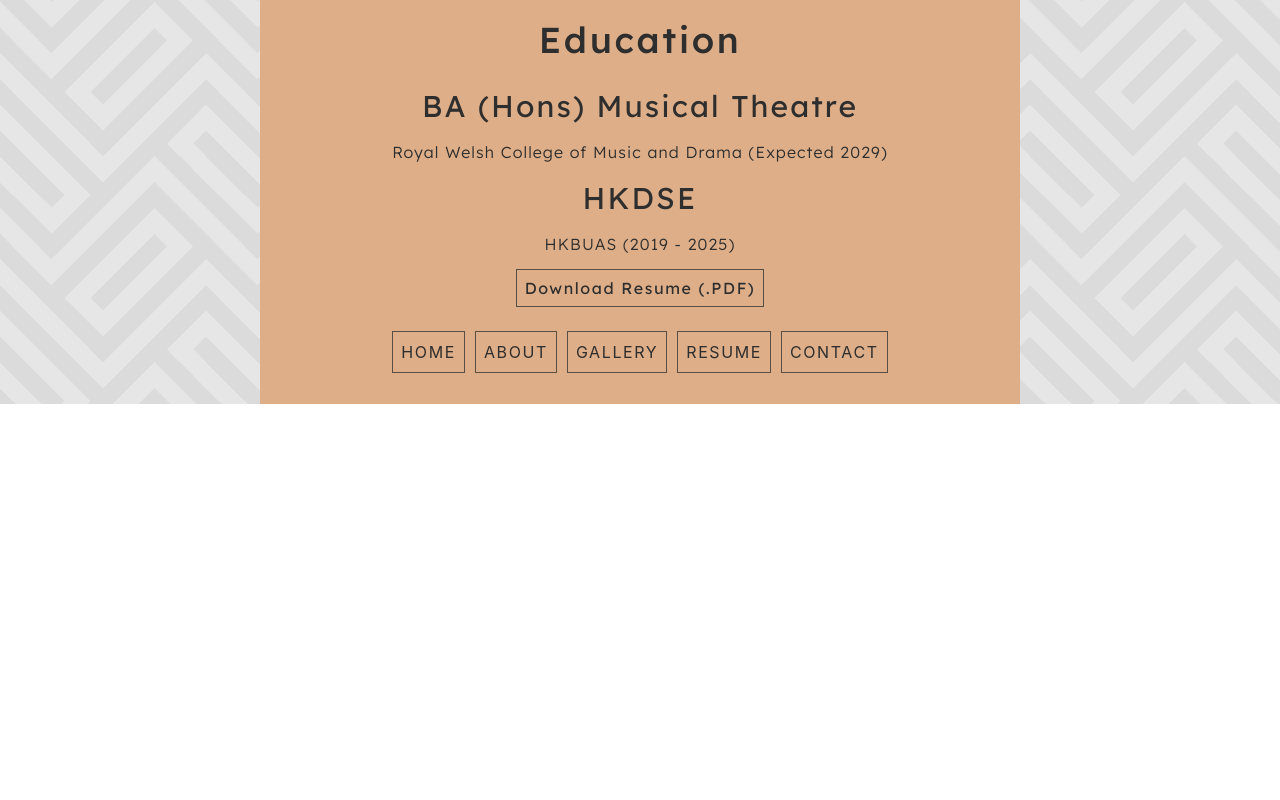
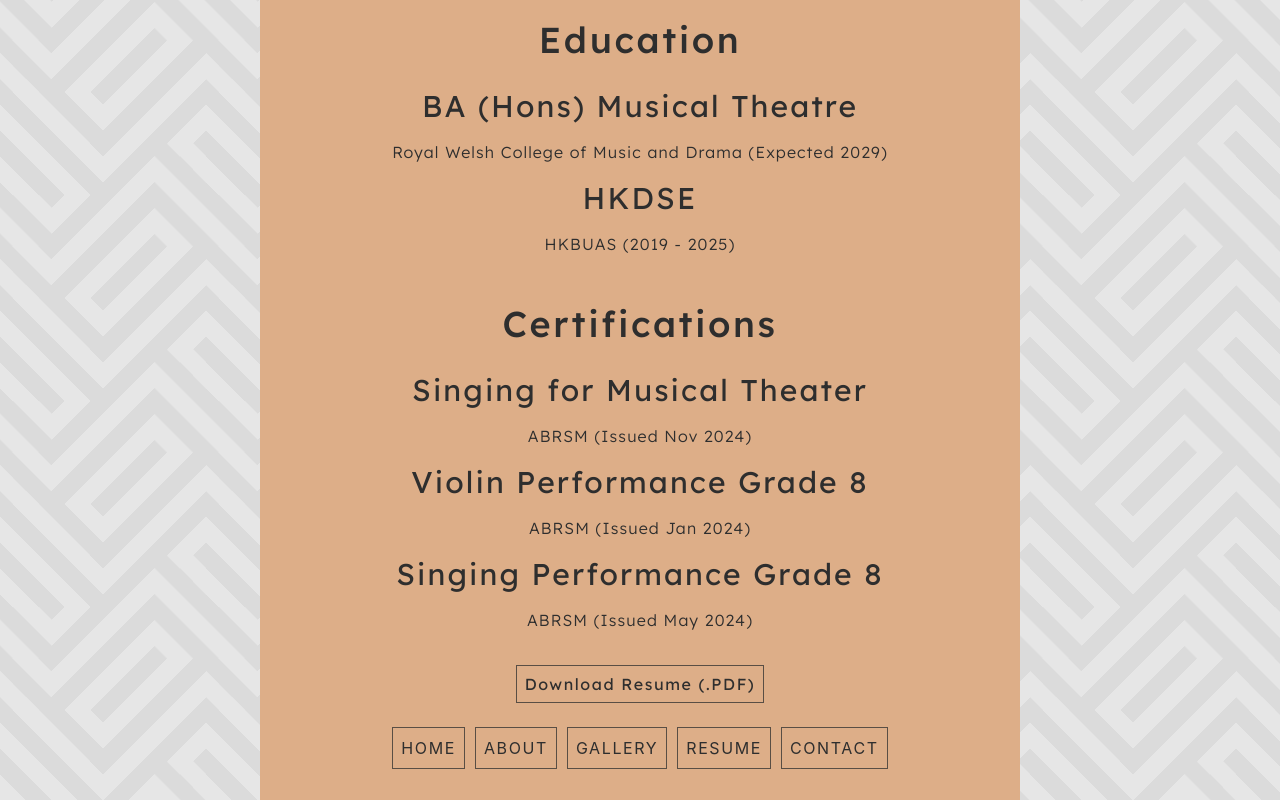
Before and after one commit to laisammy/portfoliowch, a React (Vite) app: page /resume in a window 1280 px wide. Shown: the part 1144-1944 px from the top of the page. Before the commit the page ends 1548 px from the top, so only its background shows below. Built offline with nearby package versions, Linux system fonts and the light colour scheme.

Commit message:
Modified README.md and Resume page

```diff
--- a/src/contact.jsx
+++ b/src/contact.jsx
@@ -8,7 +8,7 @@
 export default function Contact() {
     return(
         <ScrollFadeIn>
-            <div className="pattern-background flex flex-row items-center justify-center">
+            <div className="pattern-background flex flex-row items-center justify-center h-full">
                 <div className="bg-background text-text lexend p-8 h-max w-190 flex flex-col items-center justify-center">
                     <h1 className="text-4xl font-light tracking-[0.2em] p-5">
                         Contact
--- a/src/resume.jsx
+++ b/src/resume.jsx
@@ -150,7 +150,38 @@
                         </section>
                     </div>
 
-                    <div>
+                    <h1 className="text-4xl font-medium tracking-[0.07em] p-2 mt-5">
+                        Certifications
+                    </h1>
+
+                    <div className="p-3">
+                        <section className="flex flex-col items-center justify-center">
+                            <h2 className="text-3xl font-normal tracking-[0.07em] p-2">
+                                Singing for Musical Theater
+                            </h2>
+                            <h3 className="text-16 font-light tracking-[0.07em] p-2">
+                                ABRSM (Issued Nov 2024)
+                            </h3>
+                        </section>
+                        <section className="flex flex-col items-center justify-center">
+                            <h2 className="text-3xl font-normal tracking-[0.07em] p-2">
+                                Violin Performance Grade 8
+                            </h2>
+                            <h3 className="text-16 font-light tracking-[0.07em] p-2">
+                                ABRSM (Issued Jan 2024)
+                            </h3>
+                        </section>
+                        <section className="flex flex-col items-center justify-center">
+                            <h2 className="text-3xl font-normal tracking-[0.07em] p-2">
+                                Singing Performance Grade 8
+                            </h2>
+                            <h3 className="text-16 font-light tracking-[0.07em] p-2">
+                                ABRSM (Issued May 2024)
+                            </h3>
+                        </section>
+                    </div>
+
+                    <div className="mt-5">
                         <button>
                             <a href="public/JACOBWONG_CV.pdf" download className="outline-solid outline-1 outline-text/75 p-2 font-normal tracking-widest">Download Resume (.PDF)</a>
                         </button>
```
Also changed, not shown: 1 other file (tests, documents, lock files or other folders).
